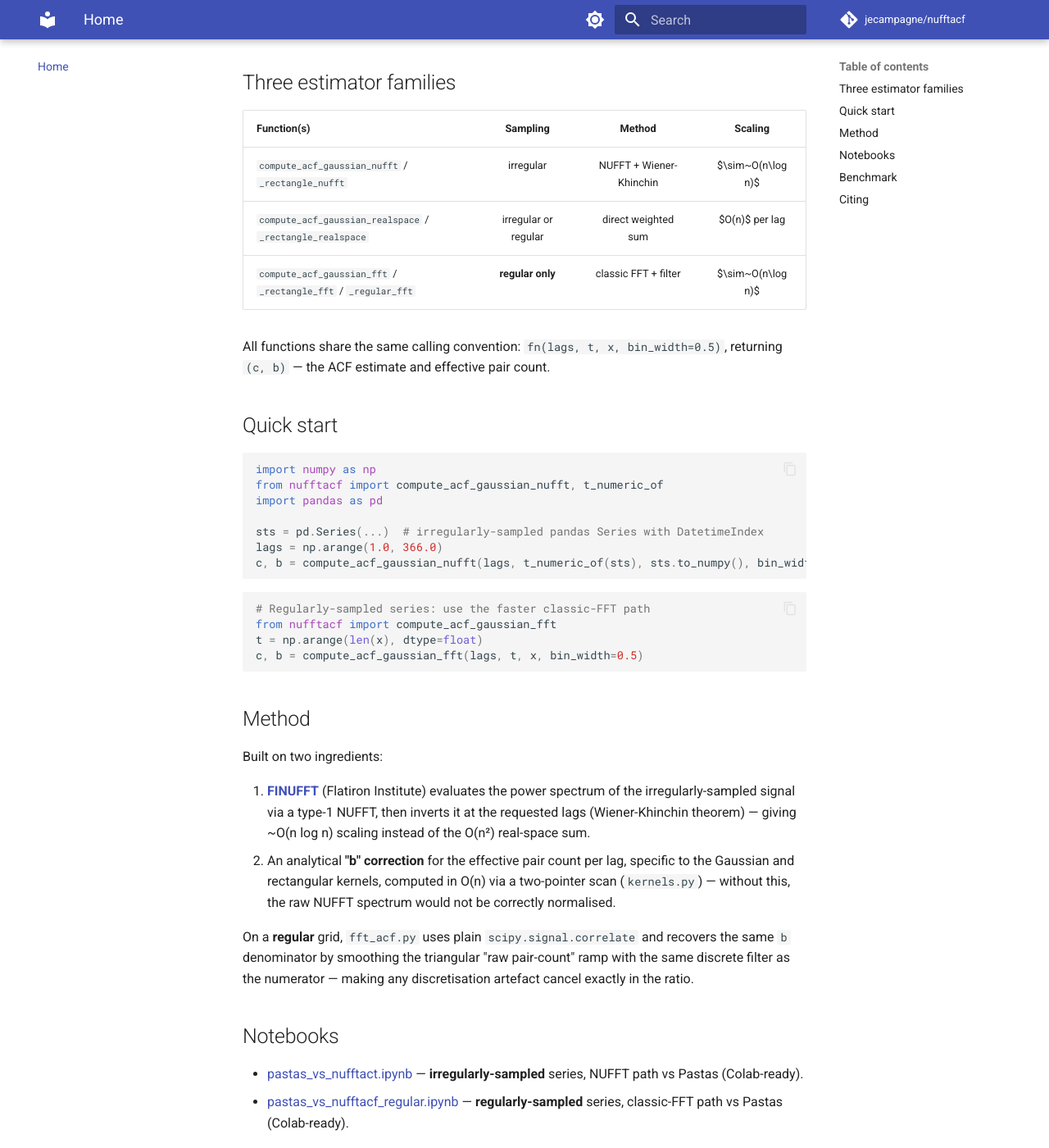
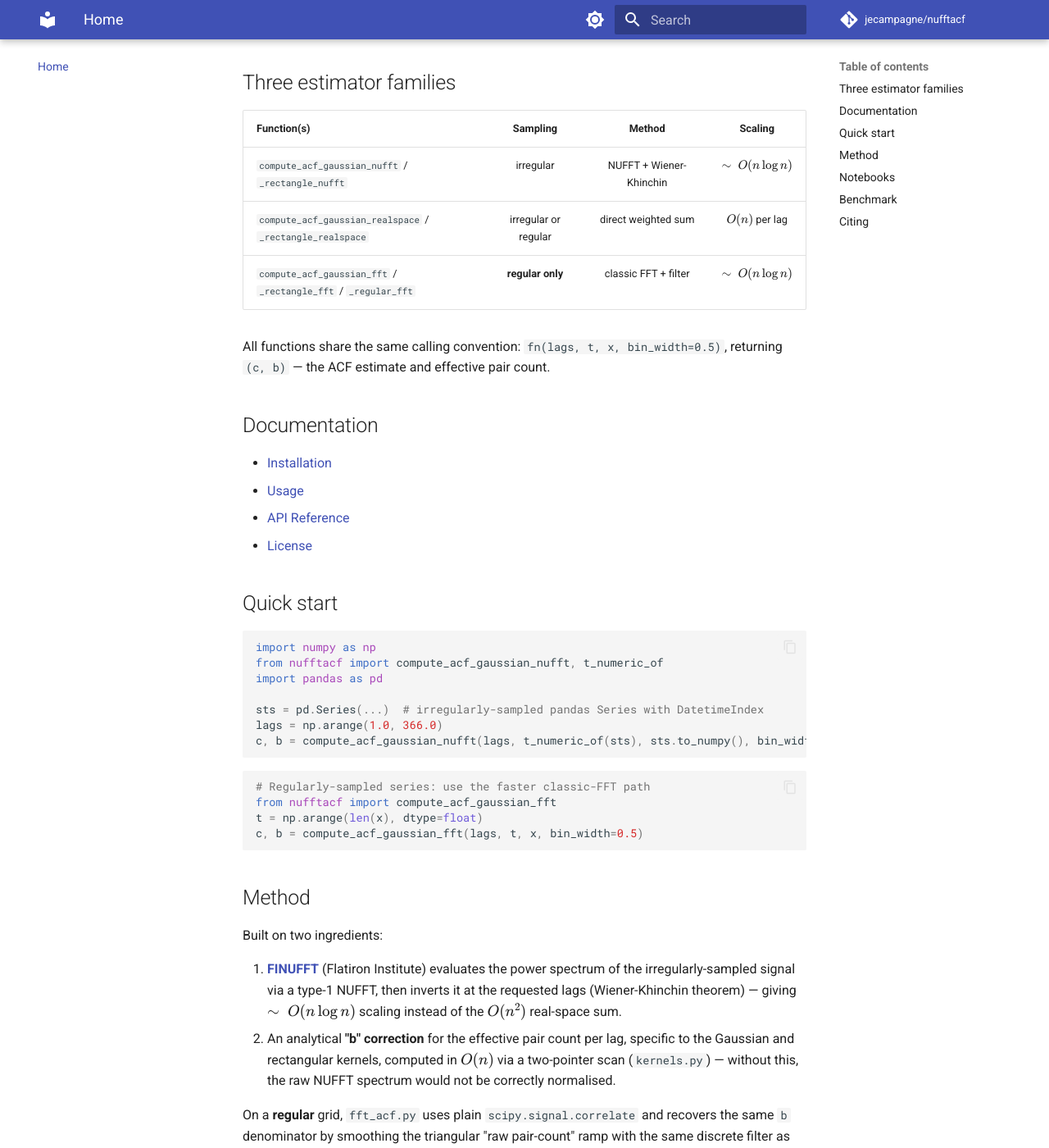
Before and after one commit to jecampagne/nufftacf, an MkDocs documentation site: the page built from docs/index.md, in a window 1280 px wide and 1400 px high, scrolled down 323 px. Shown: the whole window at 82% size. Built offline with MkDocs 1.6.1 and Material for MkDocs 9.7.7, drawn with Linux system fonts in a browser that asks for light colours; comment, search, counter and statistics services are not loaded.

Commit message:
update docs links

```diff
--- a/docs/index.md
+++ b/docs/index.md
@@ -11,7 +11,7 @@
 [![Windows](https://img.shields.io/badge/windows-latest-orange?logo=windows)](https://github.com/jecampagne/nufftacf/actions/workflows/tests.yml)
 
 Fast autocorrelation function (ACF) estimation for **irregularly- and regularly-sampled** 1D
-time series, scaling as $\sim O(n\ log\ n)$.
+time series, scaling as $\sim~O(n\log n)$.
 
 ## Three estimator families
 
@@ -23,6 +23,13 @@ time series, scaling as $\sim O(n\ log\ n)$.
 
 All functions share the same calling convention: `fn(lags, t, x, bin_width=0.5)`, returning
 `(c, b)` — the ACF estimate and effective pair count.
+
+## Documentation
+
+- [Installation](installation.md)
+- [Usage](usage.md)
+- [API Reference](api.md)
+- [License](license.md)
 
 ## Quick start
 
@@ -49,10 +56,10 @@ Built on two ingredients:
 
 1. **[FINUFFT](https://github.com/flatironinstitute/finufft)** (Flatiron Institute)
    evaluates the power spectrum of the irregularly-sampled signal via a type-1 NUFFT,
-   then inverts it at the requested lags (Wiener-Khinchin theorem) — giving ~O(n log n)
-   scaling instead of the O(n²) real-space sum.
+   then inverts it at the requested lags (Wiener-Khinchin theorem) — giving $\sim~O(n\log n)$
+   scaling instead of the $O(n^2)$ real-space sum.
 2. An analytical **"b" correction** for the effective pair count per lag, specific to
-   the Gaussian and rectangular kernels, computed in O(n) via a two-pointer scan
+   the Gaussian and rectangular kernels, computed in $O(n)$ via a two-pointer scan
    (`kernels.py`) — without this, the raw NUFFT spectrum would not be correctly normalised.
 
 On a **regular** grid, `fft_acf.py` uses plain `scipy.signal.correlate` and recovers
--- /dev/null
+++ b/docs/javascripts/mathjax.js
@@ -0,0 +1,10 @@
+// javascripts/mathjax.js
+window.MathJax = {
+  tex: {
+    inlineMath: [['$', '$'], ['\\(', '\\)']],
+    displayMath: [['$$', '$$'], ['\\[', '\\]']]
+  },
+  startup: {
+    typeset: false // On laisse MkDocs gérer le rendu
+  }
+};
--- a/mkdocs.yml
+++ b/mkdocs.yml
@@ -10,6 +10,7 @@ edit_uri: edit/main/docs/
 
 theme:
   name: material
+  use_directory_urls: true
   palette:
     - scheme: default
       primary: indigo
@@ -40,11 +41,11 @@ plugins:
             docstring_style: numpy
             show_source: true
             show_root_heading: true
-            heading_level: 2
-
 markdown_extensions:
+  - pymdownx.arithmatex:
+      generic: true
   - pymdownx.snippets:
-      base_path: .        # --8<-- paths resolved from repo root
+      base_path: .
   - admonition
   - pymdownx.details
   - pymdownx.superfences
@@ -56,6 +57,10 @@ markdown_extensions:
   - toc:
       permalink: true
 
+extra_javascript:
+  - https://cdn.jsdelivr.net/npm/mathjax@3/es5/tex-mml-chtml.js
+  - javascripts/mathjax.js
+
 nav:
   - Home: index.md
   - Installation: installation.md
```
Also changed, not shown: docs/license.md (+1 -1 lines), 1 other file.
